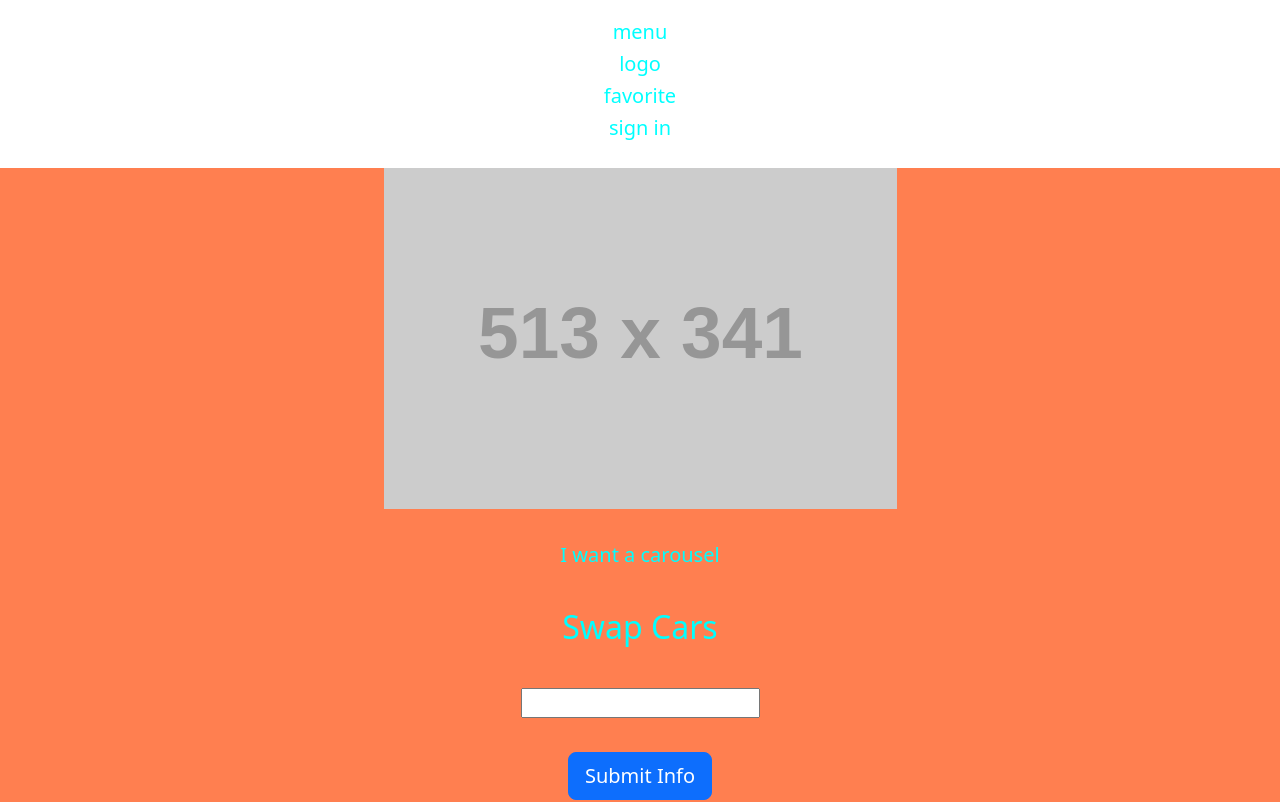
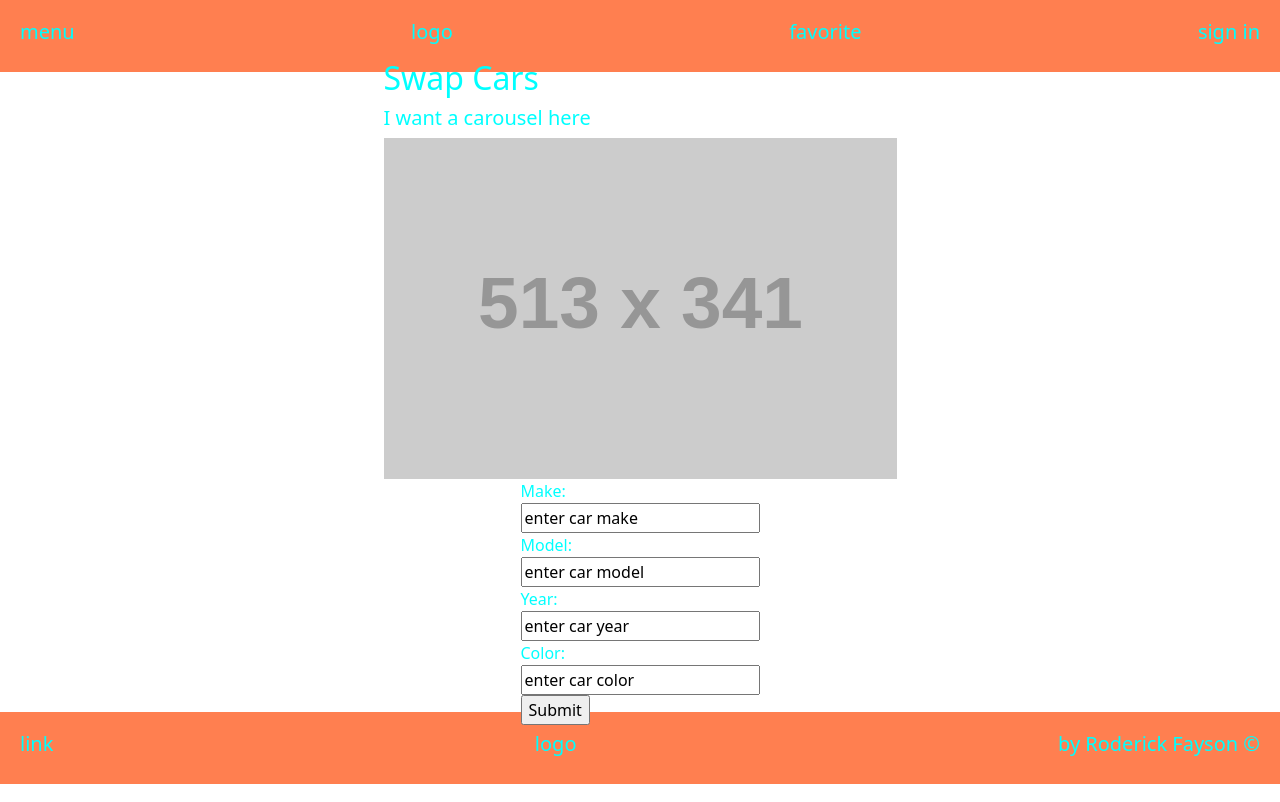
Before and after one commit to rgfayson2/ev-swap-web, a React (Create React App) app: page / in a window 1280 px wide. Shown: the top 802 px of the page. Built offline with nearby package versions, Linux system fonts and the light colour scheme.

Commit message:
form started

```diff
--- a/src/App.css
+++ b/src/App.css
@@ -6,23 +6,38 @@
   width: 100%;
   height: 80vh;
   display: flex;
-  justify-content: space-between;
+  justify-content: center;
   flex-direction: column;
   align-items: center;
+
+  color: aqua;
+
+}
+
+.Header {
+  display: flex;
+  flex-direction: row;
+  flex-wrap: nowrap;
+  justify-content: space-between;
+  padding: 20px;
+  text-align: center;
   color: aqua;
   background-color: coral;
 }
 
-.Header {
-
+.Footer {
+  display: flex;
+  flex-direction: row;
+  flex-wrap: nowrap;
+  justify-content: space-between;
   padding: 20px;
   text-align: center;
   color: aqua;
-}
+  background-color: coral;
+  }
 
-.Footer {
-  padding: 20px;
-  text-align: center;
-  color: aqua;
-
-}
+  .Form {
+    display: flexbox;
+    flex-direction: row;
+    flex-wrap: nowrap;
+  }
--- a/src/App.js
+++ b/src/App.js
@@ -2,6 +2,7 @@ import React from "react"
 import Header from "./components/Header"
 import Hero from "./components/Hero"
 import Footer from "./components/Footer"
+import Form from "./components/Form"
 import "./App.css"
 import 'bootstrap/dist/css/bootstrap.min.css'
 
@@ -12,9 +13,8 @@ function App() {
         <Header />
       </div>
       <div className="App">
-      <img className="mission-hero-img"
-      src="https://via.placeholder.com/513x341" alt="placeholder" />
         <Hero />
+        <Form />
       </div>
       <div className="Footer">
         <Footer />
--- a/src/components/Footer.jsx
+++ b/src/components/Footer.jsx
@@ -3,7 +3,6 @@ import React from "react";
 export default function(Footer) {
     return(
         <>
-        <h4>This is the footer</h4>
         <h5>link</h5>
         <h5>logo</h5>
         <h5> by Roderick Fayson &copy;</h5>
--- a/src/components/Form.jsx
+++ b/src/components/Form.jsx
@@ -0,0 +1,23 @@
+import React from "react";
+
+export default function Form() {
+    return (
+
+        <div className="Form">
+            <div>
+            <form action="/action_page.php">
+  <label for="make">Make:</label><br/>
+  <input type="text" id="make" name="make" value="enter car make"/><br/>
+  <label for="model">Model:</label><br/>
+  <input type="text" id="model" name="model" value="enter car model"/><br></br>
+  <label for="year">Year:</label><br/>
+  <input type="text" id="year" name="year" value="enter car year"/><br></br>
+  <label for="color">Color:</label><br/>
+  <input type="text" id="color" name="color" value="enter car color"/><br></br>
+  <input type="submit" value="Submit"/>
+</form>
+            </div>
+
+        </div>
+    )
+}
--- a/src/components/Hero.jsx
+++ b/src/components/Hero.jsx
@@ -1,24 +1,32 @@
 import { Button } from "react-bootstrap"
 import { useState } from "react"
 
-
-
-export default function(Hero) {
-
+export default function (Hero) {
   const [addCar, setAddCar] = useState()
   const handleAddCar = () => setAddCar(addCar)
 
   return (
-        <>
-        <h5>I want a carousel</h5>
+    <div>
       <h2>Swap Cars</h2>
-        <input></input>
-        <div className="mb-2">
-            <Button onClick={handleAddCar} onSubmit={(console.log("info submitted"))}
-            variant="primary" size="lg"> Submit Info
-            </Button> {''}
+      <h5>I want a carousel here</h5>
+      <img
+        className="mission-hero-img"
+        src="https://via.placeholder.com/513x341"
+        alt="placeholder"
+      />
+      <br></br>
+      {/* <div className="mb-2">
+        <Button
+          onClick={handleAddCar}
+          onSubmit={console.log("info submitted")}
+          variant="primary"
+          size="lg"
+        >
+          {" "}
+          Add Car Info
+        </Button>{" "}
+        {""}
+      </div> */}
     </div>
-
-        </>
   )
 }
```
Lines whose indentation alone changed are shown as unchanged.
